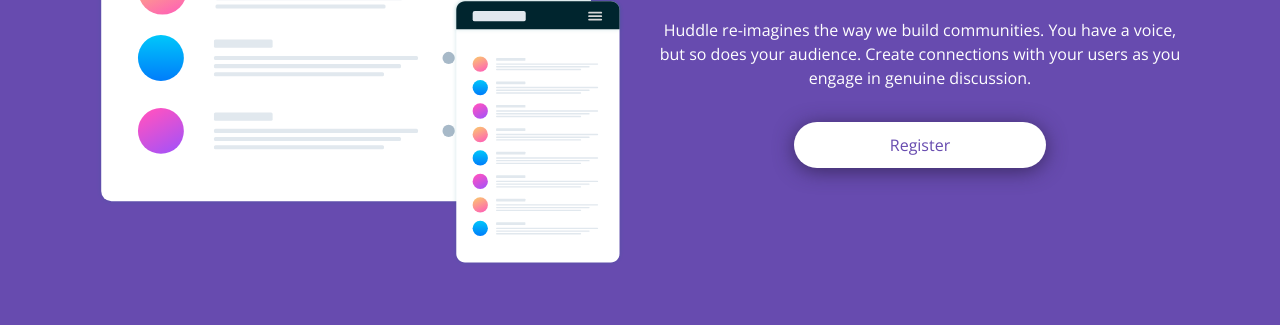
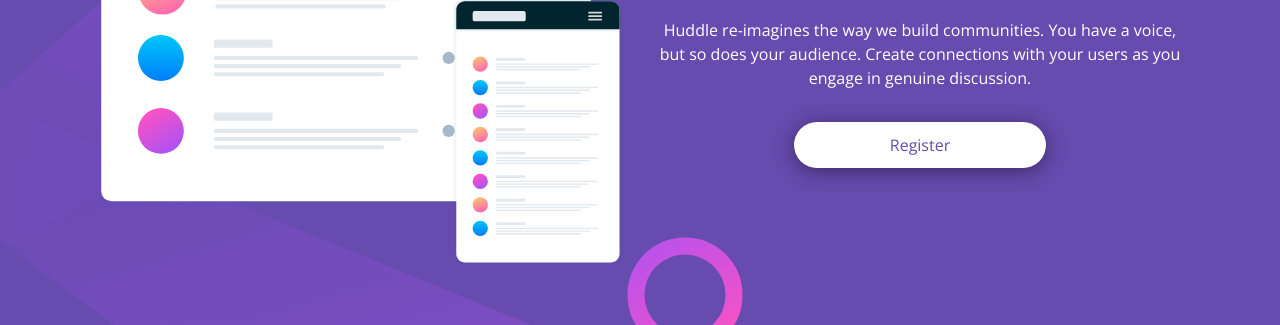
Before and after one commit to kvcarido/huddle-landing-page, a plain HTML site: page index.html in a window 1280 px wide. Shown: the part 268-593 px from the top of the page. Drawn offline with nearby package versions, Linux system fonts and the light colour scheme.

Commit message:
fixed broken imgs

```diff
--- a/css/style.css
+++ b/css/style.css
@@ -68,14 +68,14 @@ body {
   color: var(--clr-white);
   min-height: 100vh;
   background-color: var(--clr-violet);
-  background-image: url(./images/bg-mobile.svg);
+  background-image: url(/huddle-landing-page/images/bg-mobile.svg);
   background-position: top center;
   background-repeat: no-repeat;
 }
 
 @media screen and (min-width: 40rem) {
   body {
-    background-image: url(./images/bg-desktop.svg);
+    background-image: url(/huddle-landing-page/images/bg-desktop.svg);
     background-size: cover;
     background-position: center center;
     background-repeat: no-repeat;
```
